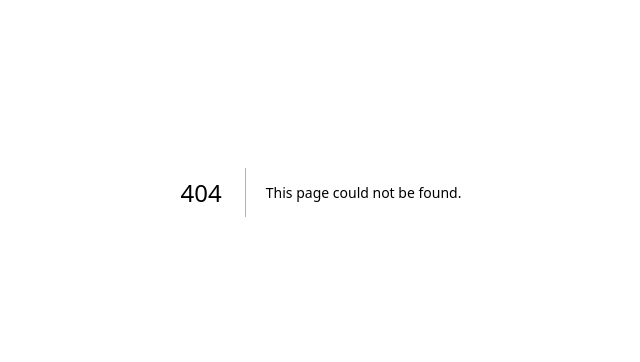
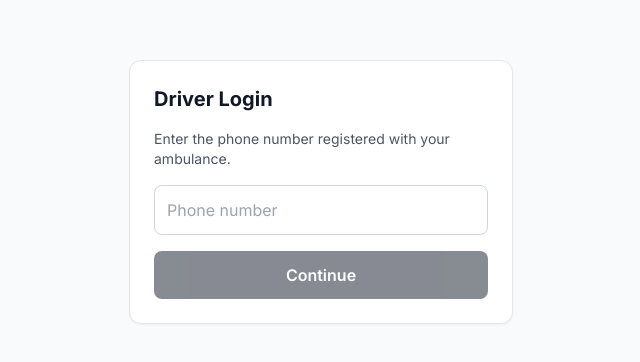
Before and after one commit to johnejalu-cell/Ambulance-network, a Next.js app: page /driver in a window 1280 px wide. Before the commit this address had no page. Shown: the part 208-570 px from the top of the page, without its empty margins (319-959 px from the left). Built offline with nearby package versions, Linux system fonts and the light colour scheme; no server answers.

Commit message:
Create page.tsx

```diff
--- /dev/null
+++ b/app/driver/page.tsx
@@ -0,0 +1,47 @@
+'use client';
+import { useState } from 'react';
+import { useRouter } from 'next/navigation';
+import { supabase } from '@/lib/supabase';
+
+export default function DriverLogin() {
+  const router = useRouter();
+  const [phone, setPhone] = useState('');
+  const [error, setError] = useState('');
+  const [loading, setLoading] = useState(false);
+
+  const findAmbulance = async () => {
+    setLoading(true);
+    setError('');
+    const { data, error: dbError } = await supabase.from('ambulances').select('id').eq('driver_phone', phone.trim()).maybeSingle();
+    setLoading(false);
+    if (dbError || !data) {
+      setError('No ambulance found for that phone number. Contact admin if you believe this is a mistake.');
+      return;
+    }
+    router.push(`/driver/${data.id}`);
+  };
+
+  return (
+    <main className="min-h-screen bg-gray-50 flex items-center justify-center p-6">
+      <div className="bg-white border border-gray-200 rounded-xl p-6 shadow-sm w-full max-w-sm space-y-4">
+        <h1 className="text-xl font-bold text-gray-900">Driver Login</h1>
+        <p className="text-sm text-gray-600">Enter the phone number registered with your ambulance.</p>
+        <input
+          className="w-full border border-gray-300 rounded-lg p-3"
+          placeholder="Phone number"
+          value={phone}
+          onChange={(e) => setPhone(e.target.value)}
+          onKeyDown={(e) => e.key === 'Enter' && findAmbulance()}
+        />
+        {error && <p className="text-red-600 text-sm">{error}</p>}
+        <button
+          className="w-full bg-gray-900 text-white rounded-lg p-3 font-semibold disabled:opacity-50"
+          onClick={findAmbulance}
+          disabled={loading || !phone}
+        >
+          {loading ? 'Looking up…' : 'Continue'}
+        </button>
+      </div>
+    </main>
+  );
+}
```
